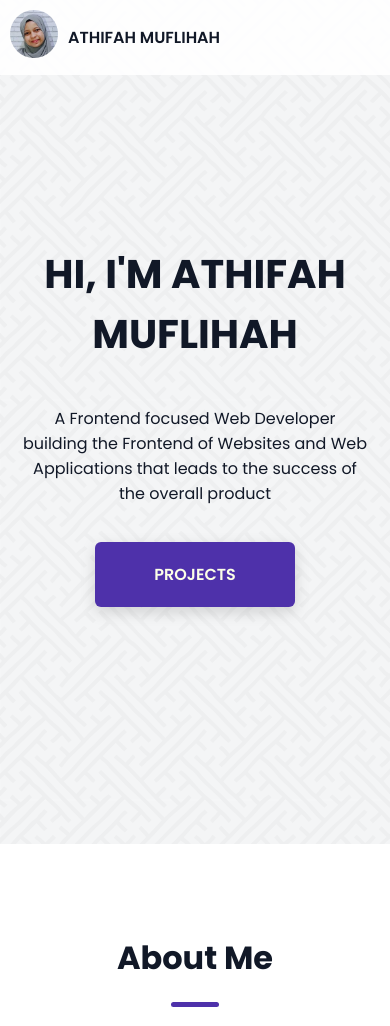
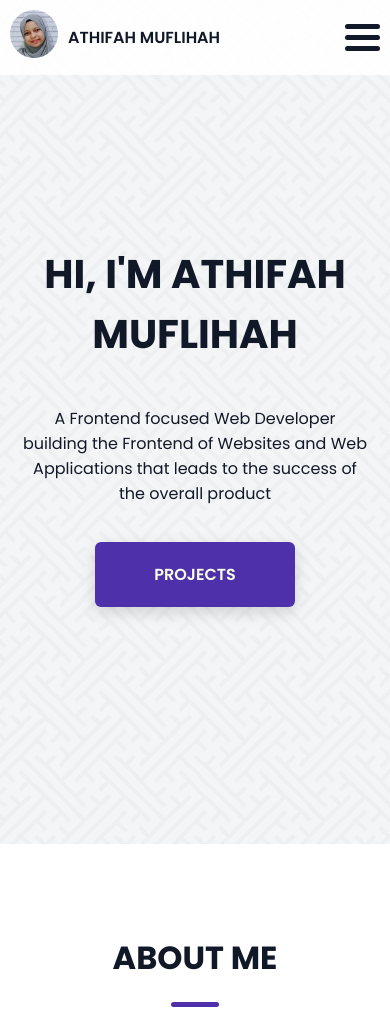
Before and after one commit to athmuf/web-portofolio, a React (Create React App) app: page / in a window 390 px wide. Shown: the top 1026 px of the page. Built offline with nearby package versions, Linux system fonts and the light colour scheme.

Commit message:
update responsive

```diff
--- a/package.json
+++ b/package.json
@@ -9,6 +9,7 @@
     "react": "^18.2.0",
     "react-dom": "^18.2.0",
     "react-scripts": "5.0.1",
+    "react-scroll": "^1.8.9",
     "web-vitals": "^2.1.4"
   },
   "scripts": {
--- a/src/css/index.css
+++ b/src/css/index.css
@@ -43,6 +43,10 @@ nav {
   align-items: center;
 }
 
+.menu-icon {
+  display: none;
+}
+
 .nav-profile {
   display: flex;
   align-items: center;
@@ -77,6 +81,10 @@ li.nav-list {
   list-style: none;
   font-size: 1rem;
   font-weight: 600;
+}
+
+li.nav-list:hover {
+  cursor: pointer;
 }
 
 a {
@@ -270,11 +278,11 @@ button:hover {
   padding-bottom: 50px;
 }
 
-.content h3 {
+.main-content h3 {
   font-size: 1.5rem;
 }
 
-.content p {
+.main-content p {
   font-size: 1.1rem;
   line-height: 1.75;
   text-align: justify;
@@ -320,6 +328,9 @@ aside {
   font-size: 0.75rem;
 }
 
+.side-content h3 {
+  font-size: 1.5rem;
+}
 .skills {
   display: flex;
   flex-wrap: wrap;
@@ -362,7 +373,7 @@ aside {
 
 .contact-media {
   display: flex;
-  justify-content: space-between;
+  justify-content: space-around;
   flex-wrap: wrap;
 }
 
@@ -413,11 +424,34 @@ aside {
     overflow-x: hidden;
   }
 
+  .bar {
+    display: block;
+    width: 35px;
+    height: 5px;
+    background-color: var(--gray-color);
+    margin: 6px 0;
+    border-radius: 0.25rem;
+    transition: 0.4s;
+  }
+
+
+  .bar1 {
+    transform: translate(0, 11px) rotate(-45deg);
+  }
+
+  .bar2 {
+    opacity: 0;
+  }
+
+  .bar3 {
+    transform: translate(0, -11px) rotate(45deg);
+  }
+
   .hero-content {
     padding: 10px;
   }
 
-  .hero-content h1{
+  .hero-content h1 {
     font-size: 2.5rem;
   }
   .hero-content p {
@@ -426,13 +460,41 @@ aside {
 
   nav {
     padding: 10px;
+    display: flex;
+    flex-direction: column;
+    align-items: normal;
   }
 
+  .nav {
+    display: flex;
+    flex-direction: row;
+    justify-content: space-between;
+    align-items: center;
+  }
+
+  .menu-icon {
+    display: block;
+  }
   .name-profile {
     padding: 10px;
   }
   .nav-main {
     display: none;
+  }
+
+  ul.nav-item {
+    display: flex;
+    flex-direction: column;
+    margin: 0;
+    padding: 0;
+  }
+
+  li.nav-list {
+    padding: 15px 0px;
+    list-style: none;
+    font-size: 1rem;
+    text-align: center;
+    font-weight: 600;
   }
 
   .max-content {
@@ -461,9 +523,9 @@ aside {
     padding-right: 10px;
   }
 
-  .content{
+  .content {
     flex-direction: column;
-  };
+  }
 
   article {
     display: block;
@@ -499,9 +561,14 @@ aside {
     padding-right: 10px;
   }
 
+  .image-contact {
+    width: 1.5rem;
+  }
+
   .contact-media {
     justify-content: left;
   }
+
   .contact-details {
     display: inline-flex;
     flex-direction: row;
@@ -510,7 +577,7 @@ aside {
   .circle {
     width: 50px;
     height: 50px;
-    margin-right:15px;
+    margin-right: 15px;
   }
 
   .data-details h4 {
--- a/src/parts/About.js
+++ b/src/parts/About.js
@@ -21,9 +21,9 @@ export default function About() {
 
   return (
     <>
-      <div className="about max-content">
+      <div className="about max-content" id="about">
         <div className="heading">
-          <h2>About Me</h2>
+          <h2>ABOUT ME</h2>
           <div className="line"></div>
           <p>
             Here you will find more information about me, what I do, and my
--- a/src/parts/Contact.js
+++ b/src/parts/Contact.js
@@ -56,7 +56,7 @@ export default function Contact() {
 
   return (
     <>
-      <div className="contact">
+      <div className="contact" id="contact">
         <div className="max-content">
           <div className="heading">
             <h2>CONTACT</h2>
--- a/src/parts/Header.js
+++ b/src/parts/Header.js
@@ -1,25 +1,44 @@
-import React from "react";
-import ProfileImage from "../assets/images/photo-profile.jpeg"
+import React,{useState} from "react";
+import { Link } from "react-scroll";
+import ProfileImage from "../assets/images/photo-profile.jpeg";
 
 export default function Header() {
+
+  const [isActive, setIsActive] = useState(false);
+
   return (
     <>
       <header>
         <nav>
+          <div className="nav">
           <div className="nav-profile">
             <div className="photo-profile">
-                <img src={ProfileImage} alt="Profile" className="profile-image"/>
+              <img src={ProfileImage} alt="Profile" className="profile-image" />
             </div>
             <div className="name-profile">
-                <a href="/#">ATHIFAH MUFLIHAH</a>
+              <a href="/#">ATHIFAH MUFLIHAH</a>
             </div>
           </div>
-          <div className="nav-main">
+          <div onClick={() => setIsActive(!isActive)} className="menu-icon">
+            <div className={isActive ? "bar bar1" : "bar"}></div>
+            <div className={isActive ? "bar bar2" : "bar"}></div>
+            <div className={isActive ? "bar bar3" : "bar"}></div>
+          </div>
+          </div>
+          <div className={isActive ? "nav-responsive" : "nav-main"}>
             <ul className="nav-item">
-              <li className="nav-list"><a href="/#">HOME</a></li>
-              <li className="nav-list"><a href="/#">ABOUT</a></li>
-              <li className="nav-list"><a href="/#">PROJECTS</a></li>
-              <li className="nav-list"><a href="/#">CONTACT</a></li>
+              <li className="nav-list">
+                <Link to="home" spy={true} smooth={true} offset={-50} duration={500}>HOME</Link>
+              </li>
+              <li className="nav-list">
+                <Link to="about" spy={true} smooth={true} offset={-50} duration={500}>ABOUT</Link>
+              </li>
+              <li className="nav-list">
+                <Link to="project" spy={true} smooth={true} offset={-50} duration={500}>PROJECTS</Link>
+              </li>
+              <li className="nav-list">
+                <Link to="contact" spy={true} smooth={true} offset={-50} duration={500}>CONTACT</Link>
+              </li>
             </ul>
           </div>
         </nav>
--- a/src/parts/Hero.js
+++ b/src/parts/Hero.js
@@ -1,9 +1,10 @@
 import React from "react";
+import { Link } from "react-scroll";
 
 export default function Hero() {
   return (
     <>
-      <div className="hero">
+      <div className="hero" id="home">
         <div className="hero-content max-content">
           <h1>HI, I'M ATHIFAH MUFLIHAH</h1>
           <p>
@@ -11,9 +12,8 @@ export default function Hero() {
             and Web Applications that leads to the success of the overall
             product
           </p>
-
           <button className="btn">
-            <a href="/#">PROJECTS</a>
+            <Link to="project" spy={true} smooth={true} offset={-50} duration={500}>PROJECTS</Link>
           </button>
         </div>
       </div>
--- a/src/parts/Projects.js
+++ b/src/parts/Projects.js
@@ -5,7 +5,7 @@ import WebProject from "../assets/images/project-web.png";
 export default function Projects() {
   return (
     <>
-      <div className="projects max-content">
+      <div className="projects max-content" id="project">
         <div className="heading">
           <h2>PROJECTS</h2>
           <div className="line"></div>
```
Also changed, not shown: 1 other file (tests, documents, lock files or other folders).
